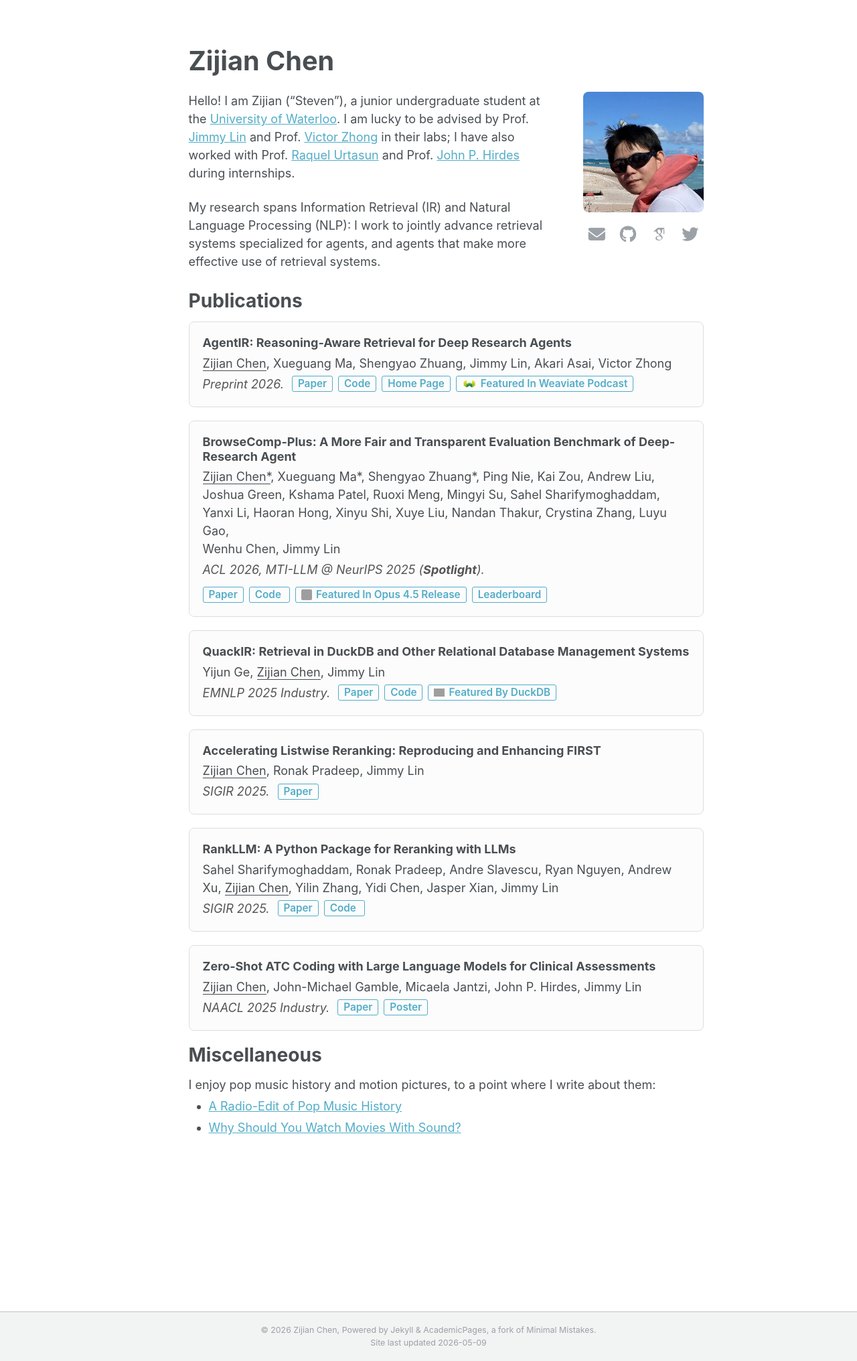
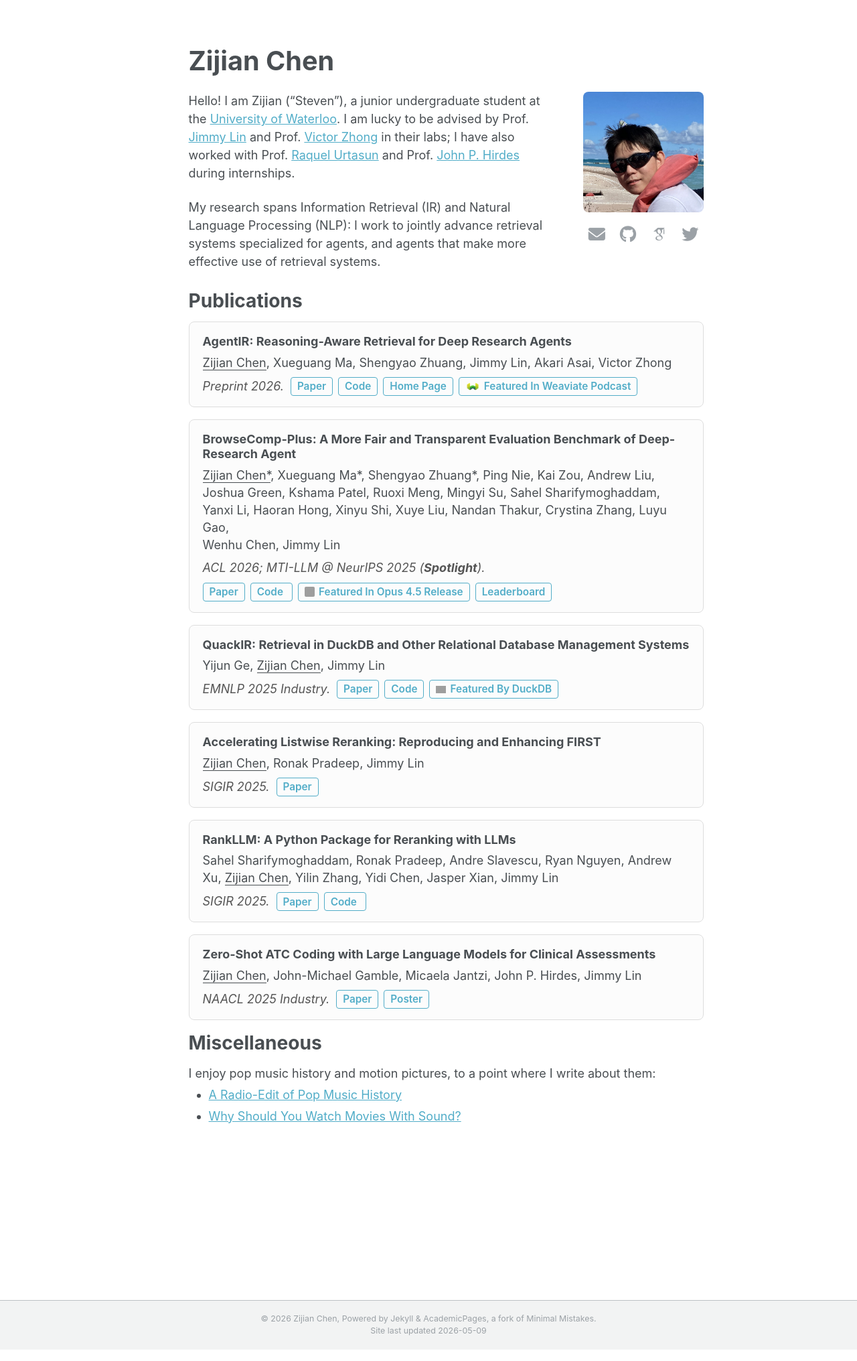
Before and after one commit to wu-ming233/wu-ming233.github.io, a Jekyll site: the page built from _pages/about.md, in a window 1280 px wide. Shown: the whole page at 67% size. Built offline with Jekyll 4.4.1, drawn with Linux system fonts in a browser that asks for light colours; some web fonts are replaced; comment, search, counter and statistics services are not loaded; grey boxes are pictures that could not be loaded.

Commit message:
updated button spacing

```diff
--- a/_includes/head/custom.html
+++ b/_includes/head/custom.html
@@ -107,8 +107,8 @@
     .publication-box {
         border: 1px solid #ddd;
         border-radius: 8px;
-        padding: 20px;
-        margin-bottom: 20px;
+        padding: 18px 20px 16px;
+        margin-bottom: 18px;
         background-color: rgb(252, 252, 252);
         position: relative;
     }
@@ -119,9 +119,10 @@
         justify-content: flex-start;
         /* Align left, next to each other */
         align-items: center;
-        margin-top: 4px;
+        margin-top: 8px;
         flex-wrap: wrap;
-        gap: 12px;
+        column-gap: 10px;
+        row-gap: 8px;
         /* Slight gap between venue and buttons */
     }
 
@@ -129,26 +130,34 @@
         font-style: italic;
         color: #555;
         margin: 0;
+        flex: 0 1 auto;
+        line-height: 1.45;
     }
 
     .publication-links {
         display: flex;
+        flex: 0 1 auto;
+        flex-wrap: wrap;
+        align-items: center;
         gap: 8px;
+        min-width: 0;
     }
 
     .publication-box h3 {
         margin-top: 0;
-        margin-bottom: 6px;
+        margin-bottom: 7px;
+        line-height: 1.25;
     }
 
     .publication-box p {
         margin-top: 0;
-        margin-bottom: 6px;
+        margin-bottom: 7px;
+        line-height: 1.45;
     }
 
     /** Ensure content p has no bottom margin to fit nicely above the bottom row */
     .publication-content p {
-        margin-bottom: 4px;
+        margin-bottom: 0;
     }
 
     .publication-box h3 a {
@@ -176,12 +185,13 @@
         display: inline-flex;
         align-items: center;
         justify-content: center;
-        padding: 2px 8px;
-        /* Reduced padding for shorter height */
+        box-sizing: border-box;
+        height: 28px;
+        padding: 4px 9px;
         margin-right: 0;
         /* Handled by gap in container */
         border: 1px solid var(--global-link-color);
-        border-radius: 3px;
+        border-radius: 4px;
         /* Sharp rectangle with very slight rounding */
         background-color: transparent;
         color: var(--global-link-color);
@@ -191,9 +201,8 @@
         font-weight: 600;
         text-decoration: none !important;
         transition: all 0.2s ease-in-out;
-        line-height: 1.2;
-        height: 24px;
-        /* Fixed height for consistency */
+        line-height: 1.15;
+        white-space: nowrap;
     }
 
     .btn-pub:hover {
@@ -212,7 +221,7 @@
         /* Simple gap between Code and Star */
         background: transparent !important;
         /* Ensure no pill background */
-        height: 100%;
+        line-height: 1;
     }
 
     .btn-pub .github-star-count i {
@@ -236,8 +245,8 @@
     /* Anthropic Icon (Left Aligned) */
     .anthropic-icon {
         display: inline-block;
-        width: 16px;
-        height: 16px;
+        width: 15px;
+        height: 15px;
         margin-right: 6px;
         /* Moved to left */
         background-image: url('/assets/images/anthropic-logo.png');
@@ -259,8 +268,8 @@
     /* DuckDB Icon (Left Aligned) */
     .duckdb-icon {
         display: inline-block;
-        width: 16px;
-        height: 16px;
+        width: 15px;
+        height: 15px;
         margin-right: 6px;
         background-image: url('/assets/images/duckdb-logo.png');
         background-size: contain;
@@ -286,6 +295,7 @@
         background-repeat: no-repeat;
         border-radius: 2px;
         vertical-align: middle;
+        flex: 0 0 22px;
     }
 
     .btn-pub:hover .weaviate-icon {
--- a/_pages/about.md
+++ b/_pages/about.md
@@ -58,7 +58,7 @@
 Wenhu Chen, Jimmy&nbsp;Lin
 </div>
 <div class="publication-bottom">
-<span class="publication-metadata">ACL 2026, MTI-LLM @ NeurIPS 2025 (<b>Spotlight</b>).</span>
+<span class="publication-metadata">ACL 2026; MTI-LLM @ NeurIPS 2025 (<b>Spotlight</b>).</span>
 <div class="publication-links">
 <a href="https://arxiv.org/pdf/2508.06600" class="btn-pub">Paper</a> <a href="https://github.com/texttron/BrowseComp-Plus" class="btn-pub">Code <span class="github-star-count" data-repo="texttron/BrowseComp-Plus"></span></a> <a href="https://www.anthropic.com/news/claude-opus-4-5" class="btn-pub"><span class="anthropic-icon"></span>Featured In Opus 4.5 Release</a> <a href="https://huggingface.co/spaces/Tevatron/BrowseComp-Plus" class="btn-pub">Leaderboard</a>
 </div>
```
